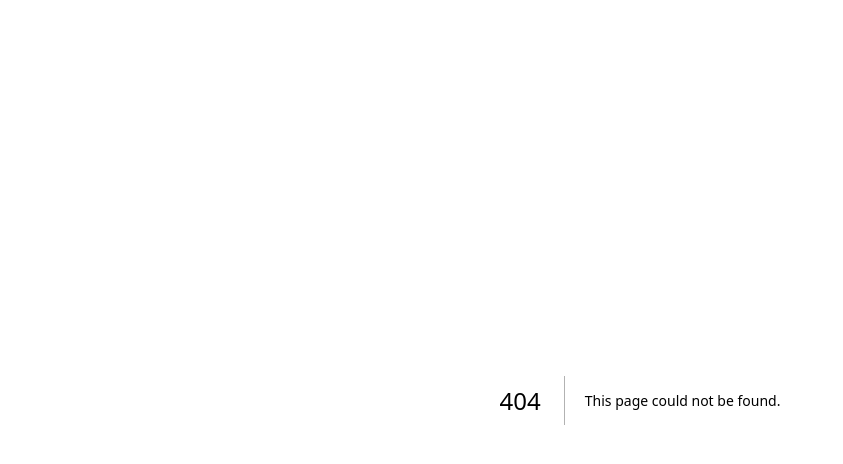
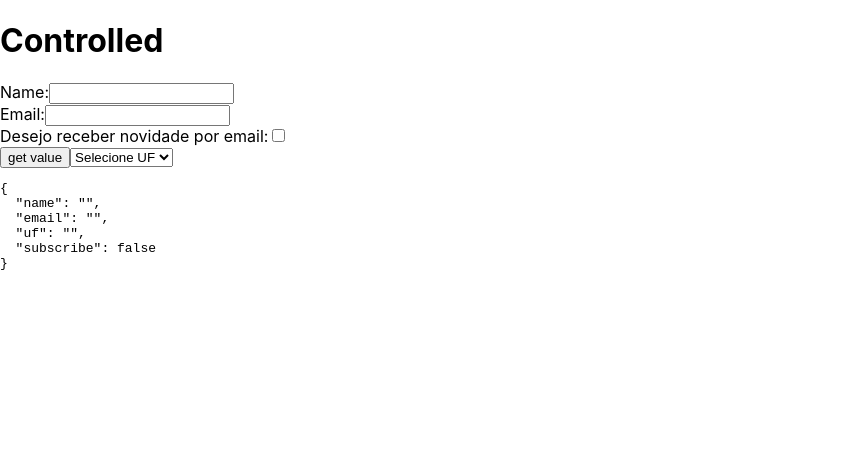
Before and after one commit to jvmhonorato/form-react, a Next.js app: page /controlled-data in a window 1280 px wide. Before the commit this address had no page. Shown: the top 464 px of the page, without its empty margins (0-843 px from the left). Built offline with nearby package versions, Linux system fonts and the light colour scheme.

Commit message:
Form object control

```diff
--- /dev/null
+++ b/pages/controlled-data.js
@@ -0,0 +1,57 @@
+import { useState } from "react"
+
+const ufs = ['BA','SP','MG','RJ']
+
+const FormControlled = () => {
+
+    const [form, setFormValues] = useState({
+        name:'',
+        email:'',
+        uf:'',
+        subscribe:false,
+    })
+    const getValue = () => {
+        //add '?' pra deixar a leitura da ação condicionada
+         // console.log(inputRef?.current?.value)
+         console.log(form)
+    }
+    const onChange = (event) => {
+        const formField = event.target.name
+        const value = event.target.type === 'checkbox' ? event.target.checked : event.target.value
+        setFormValues(curr => {
+            return {
+                ...curr,
+                [formField]: value
+            }
+        }
+
+
+        )
+    }
+    return(
+        <>
+        <h1>Controlled</h1>
+        Name:
+         <input type='text' name='name' value={form.name} onChange={onChange} /><br/>
+         Email:
+         <input type='text'name='email' value={form.email} onChange={onChange} /><br/>
+         Desejo receber novidade por email:
+         <input type='checkbox'name='subscribe' value={form.subscribe} onChange={onChange} /><br/>
+         {form.subscribe && (<p>Obrigado por permitir que enviemos emailas pra vc!</p>)}
+
+         <button type="button" onClick={getValue} >
+            get value
+         </button>
+         <select name='uf' onChange={onChange} value={form.uf}>
+            <option>Selecione UF</option>
+            {ufs.map(uf => <option key={uf} value={uf}>{uf}</option>)}
+         </select>
+         {/* use(curr ) => (!curr) pra variar de true ou false a cada click */}
+
+         <pre>{JSON.stringify(form,null,2)}</pre>
+        </>
+
+    )
+}
+
+export default FormControlled
```
Also changed, not shown: tutorial.txt.
